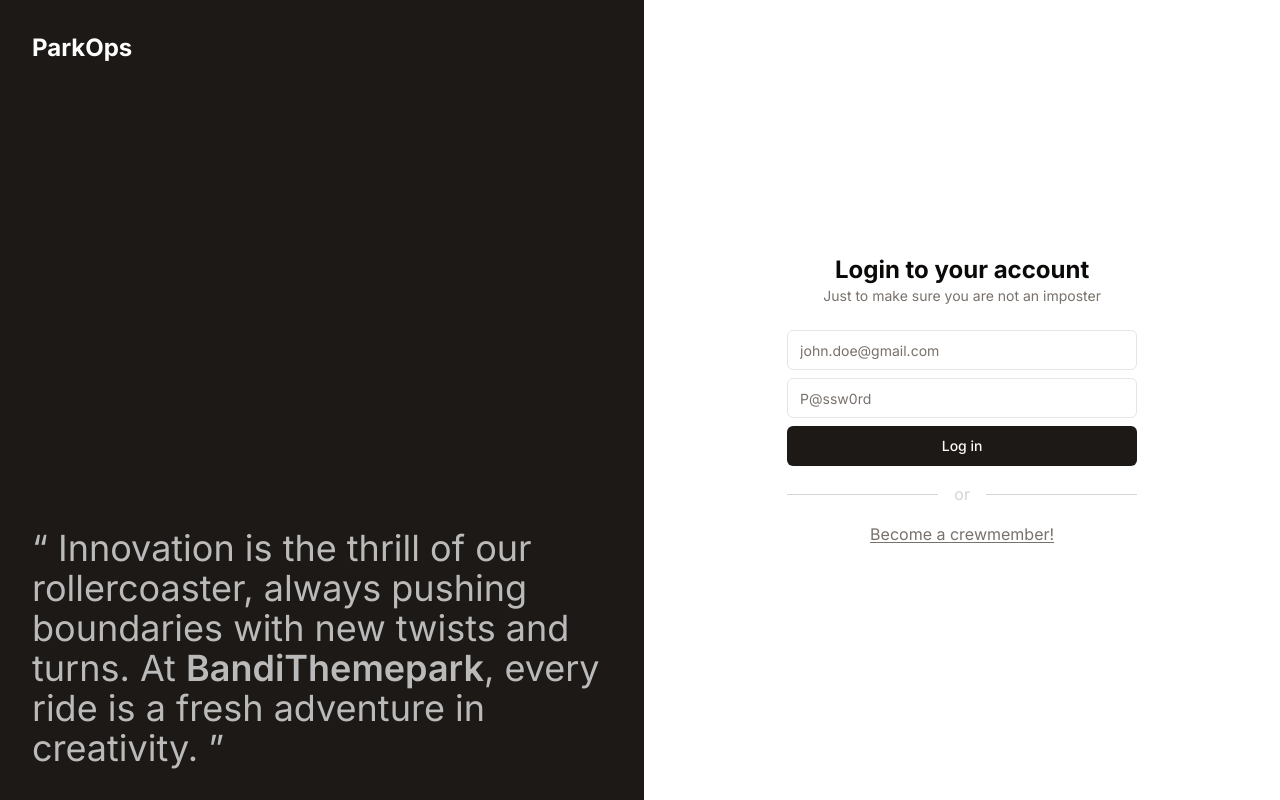
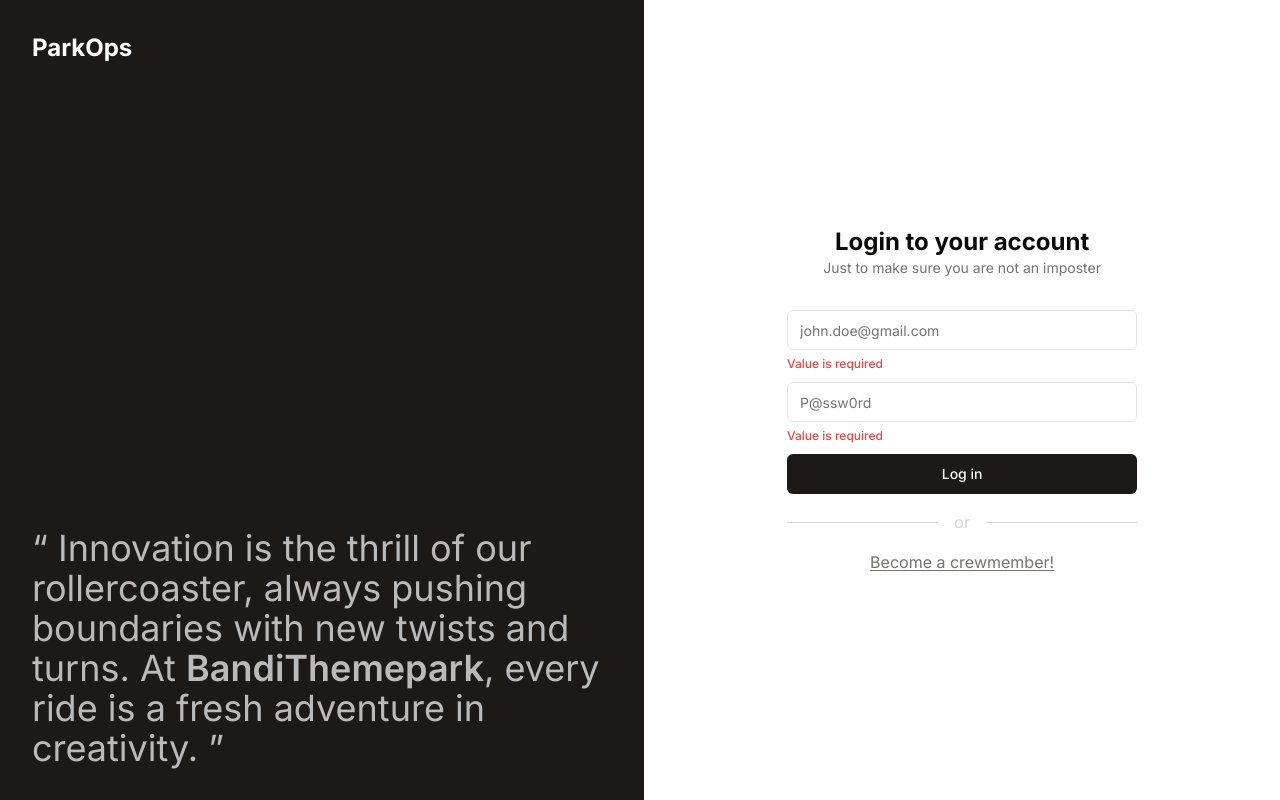
Before and after one commit to BandiThemepark/Parkops, a Vue app: page / in a window 1280 px wide. Both pictures are taken after a click on the button "Log in". Built offline with nearby package versions, Linux system fonts and the light colour scheme; no server answers.

Commit message:
Rolechecking done

```diff
--- a/package.json
+++ b/package.json
@@ -9,6 +9,8 @@
     "preview": "vite preview"
   },
   "dependencies": {
+    "@vuelidate/core": "^2.0.3",
+    "@vuelidate/validators": "^2.0.4",
     "@vueuse/core": "^11.1.0",
     "class-variance-authority": "^0.7.0",
     "clsx": "^2.1.1",
--- a/src/main.ts
+++ b/src/main.ts
@@ -8,7 +8,8 @@ import useAuthentication from "./middleware/authentication";
 
   // Implementation of middleware
   useAuthentication.init();
-  await useAuthentication.restoreAuth();
+  const result = await useAuthentication.restoreAuth();
+  console.log("user logged in", result);
   app.use(router);
 
   // Mount the app
--- a/src/middleware/router.ts
+++ b/src/middleware/router.ts
@@ -11,7 +11,7 @@ const routes: RouteRecordRaw[] = [
     path: "/home",
     name: "home",
     component: () => import("@/views/Home.vue"),
-    meta: { requiresAuth: true },
+    meta: { requiresAuth: true, roles: [Roles.OWNER, Roles.CREW] },
   },
 ];
 
@@ -39,8 +39,13 @@ router.beforeEach(async (to, _from, next) => {
     } else {
       next({ path: "/", query: { redirect: to.fullPath } });
     }
-  } else {
-    next();
+  } else if (to.path === "/") {
+    let currentUser = useAuthentication.getUser();
+    if (currentUser) {
+      next({ path: "/home" });
+    } else {
+      next();
+    }
   }
 });
 
--- a/src/views/Login.vue
+++ b/src/views/Login.vue
@@ -2,9 +2,46 @@
 import Button from "@/components/ui/button/Button.vue";
 import Input from "@/components/ui/input/Input.vue";
 import useAuthentication from "../middleware/authentication";
+import { ref } from "vue";
+import { email, required } from "@vuelidate/validators";
+import useVuelidate from "@vuelidate/core";
+import { FirebaseError } from "firebase/app";
+import router from "../middleware/router";
 
-const login = () => {
-  console.log(useAuthentication.getFirebaseApp());
+const inputValues = ref({
+  email: "",
+  password: "",
+});
+
+const inputRules = {
+  email: {
+    required,
+    email,
+  },
+  password: {
+    required,
+  },
+};
+
+const v$ = useVuelidate(inputRules, inputValues);
+
+const login = async () => {
+  v$.value.$validate();
+  if (v$.value.$error) {
+    return;
+  }
+  const result = await useAuthentication.loginUsernamePassword(
+    inputValues.value.email,
+    inputValues.value.password
+  );
+
+  // check type of result is a UserCredentil or a FirebaseError
+  if (result instanceof FirebaseError) {
+    console.error(result);
+    return;
+  } else {
+    router.push({ path: "/home" });
+  }
 };
 </script>
 
@@ -34,8 +71,34 @@ const login = () => {
           </p>
         </div>
         <div class="grid gap-2 mb-4">
-          <Input type="email" placeholder="john.doe@gmail.com" />
-          <Input type="password" placeholder="P@ssw0rd" />
+          <form action="javascript:void(0)"></form>
+          <div>
+            <Input
+              v-model="inputValues.email"
+              type="email"
+              placeholder="john.doe@gmail.com"
+            />
+            <span
+              class="text-xs text-red-500 font-medium"
+              v-if="v$.email.$error"
+              >{{ v$.email.$error ? v$.email.$errors[0].$message : "" }}</span
+            >
+          </div>
+          <div>
+            <Input
+              v-model="inputValues.password"
+              type="password"
+              placeholder="P@ssw0rd"
+            />
+            <span
+              class="text-xs text-red-500 font-medium"
+              v-if="v$.password.$error"
+              >{{
+                v$.password.$error ? v$.password.$errors[0].$message : ""
+              }}</span
+            >
+          </div>
+
           <Button @click="login">Log in</Button>
         </div>
         <div class="flex items-center text-stone-300 space-x-4 mb-4">
```
Also changed, not shown: 1 other file (tests, documents, lock files or other folders).
